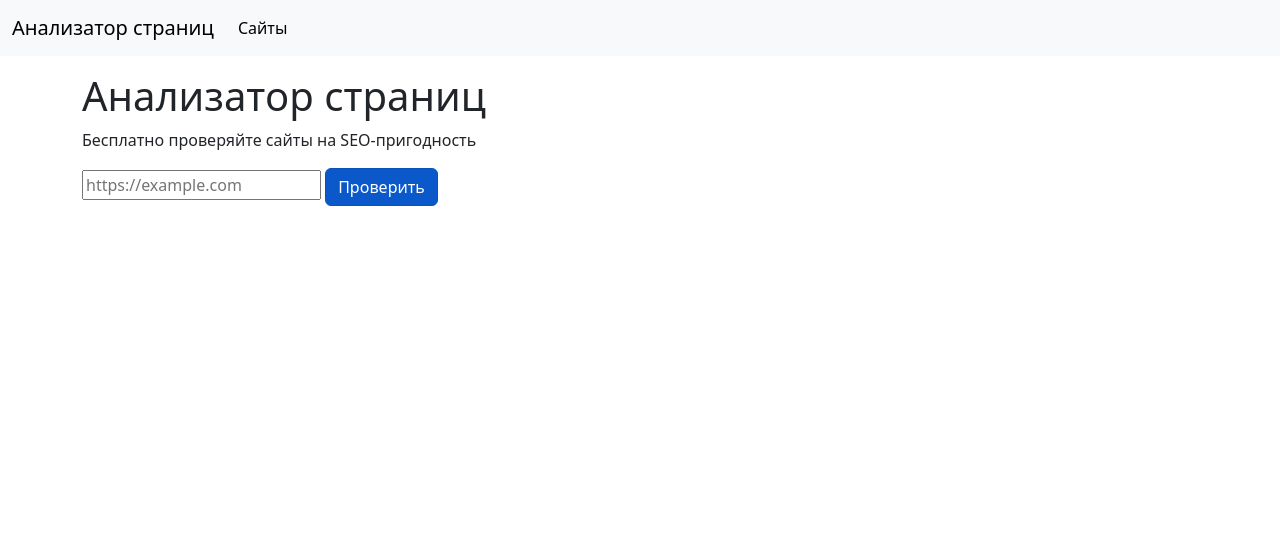
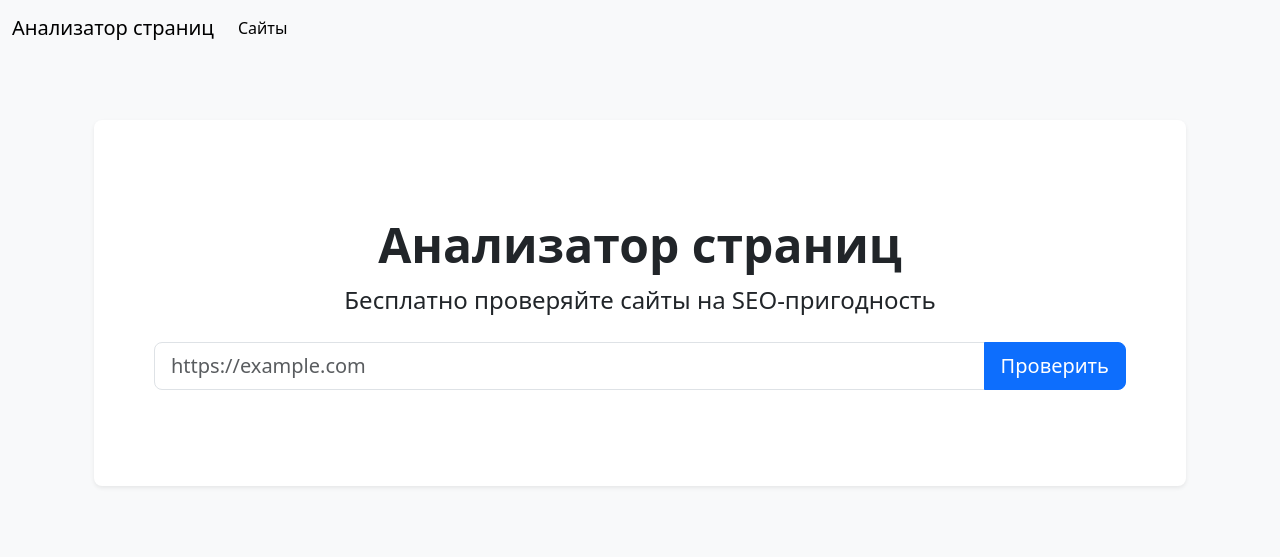
Before and after one commit to DanaSenko/python-project-83, a Flask app: page / in a window 1280 px wide. Shown: the top 557 px of the page. Run offline with Flask 3, Linux system fonts and the light colour scheme; some libraries are stand-ins or nearby versions.

Commit message:
update index.html

```diff
--- a/page_analyzer/templates/index.html
+++ b/page_analyzer/templates/index.html
@@ -9,18 +9,27 @@
     {% endwith %}
 {% endblock sidebar %}
 {% block content %}
-    <div>
-        <h1>Анализатор страниц</h1>
-        <p>Бесплатно проверяйте сайты на SEO-пригодность</p>
-        <form action="{{ url_for('add_url') }}" method="post">
+<body class="bg-light">
+    <div class="container py-5">
+        <div class="p-5 mb-4 bg-white rounded-3 shadow-sm">
+            <div class="container py-5 text-center">
+                <h1 class="display-5 fw-bold">Анализатор страниц</h1>
+                <p class="fs-4">Бесплатно проверяйте сайты на SEO-пригодность</p>
+                <form action="{{ url_for('add_url') }}" method="post" class="mt-4">
+                    <div class="input-group input-group-lg">
                         <input
                             type="url"
                             name="url"
                             value="{{ url if url is defined else '' }}"
                             placeholder="https://example.com"
+                            class="form-control"
                             required
                         >
-            <button type="submit" value="Search" class="btn btn-primary active" aria-current="page">Проверить</button>
+                        <button type="submit" class="btn btn-primary">Проверить</button>
+                    </div>
                 </form>
             </div>
+        </div>
+    </div>
+</body>
 {% endblock %}
```
Lines whose indentation alone changed are shown as unchanged.
